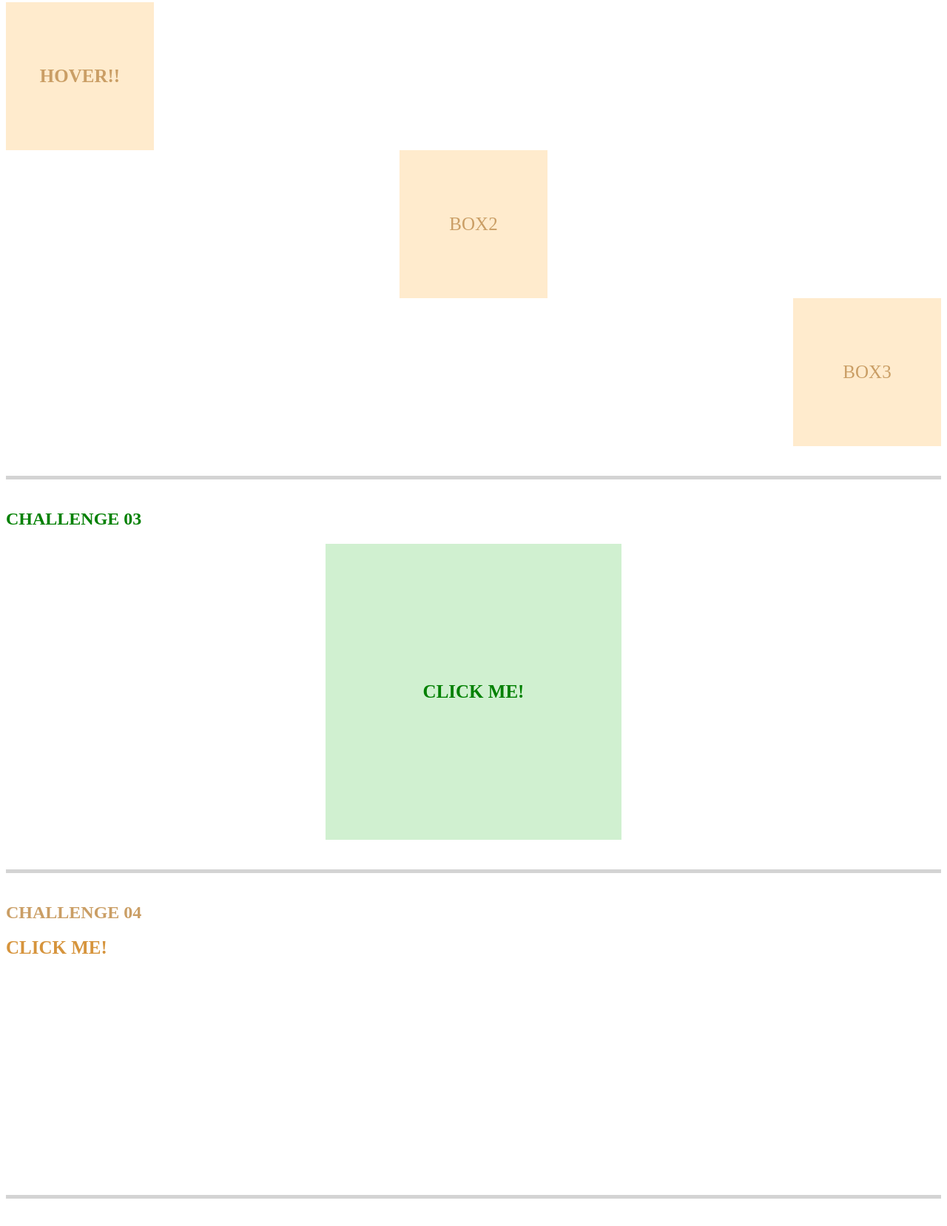
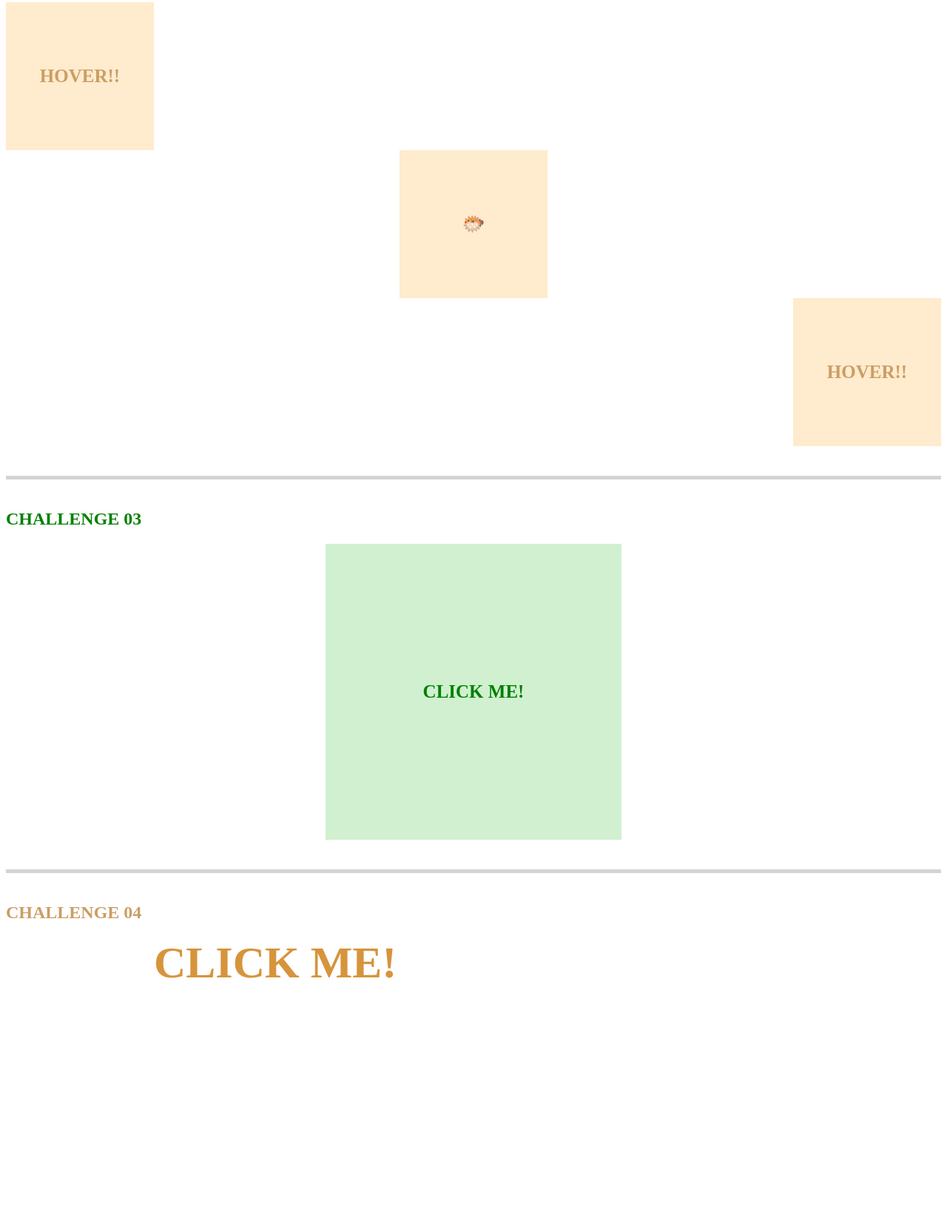
Before and after one commit to pingmommy/noonaChaper05, a plain HTML site: page index.html in a window 1280 px wide. Shown: the part 396-2053 px from the top of the page at 74% size. Drawn offline with Linux system fonts and the light colour scheme.

Commit message:
hover기능 또 추가

```diff
--- a/index.html
+++ b/index.html
@@ -12,8 +12,8 @@
     <div class="c1-container">
       <div class="box green c1b1" id="c1b1">CLICK ME!</div>
       <div class="c1-container">
-        <div class="box green margin">BOX2</div>
-        <div class="box green">BOX3</div>
+        <div class="box green margin">🐢</div>
+        <div class="box green">🐢</div>
       </div>
     </div>
     <div class="divided-line"></div>
@@ -24,10 +24,10 @@
         <div class="box wood c2-first-child">HOVER!!</div>
       </div>
       <div class="c2-second">
-        <div class="box wood">BOX2</div>
+        <div class="box wood c2-second-child">🐡</div>
       </div>
       <div class="c2-third">
-        <div class="box wood">BOX3</div>
+        <div class="box wood c2-third-child">HOVER!!</div>
       </div>
     </div>
     <div class="divided-line"></div>
@@ -37,17 +37,17 @@
       <div class="c3-mother-box" id="c3-mother-box">
         CLICK ME!
         <div class="c3-children-box" id="c3-children-box">
-          <div class="box green">BOX2</div>
+          <div class="box green">🐢</div>
         </div>
       </div>
     </div>
     <div class="divided-line"></div>
     <!-- ------------------ challenge04 --------------------------- -->
     <h2 style="color: rgb(202, 158, 101)">CHALLENGE 04</h2>
-    <span id="c4-event">CLICK ME!</span>
-    <div class="c4-container">
-      <div class="box wood c4-container" id="c4b1">BOX1</div>
-      <div class="box wood2" id="c4b2">BOX2</div>
+    <div class="c4-container c4-position">
+      <span id="c4-event">CLICK ME!</span>
+      <div class="box wood c4-position" id="c4b1">🐡</div>
+      <div class="box wood2" id="c4b2">🐡</div>
     </div>
     <!-- ------------------ challenge05 --------------------------- -->
     <div style="margin-top: 120px"></div>
@@ -56,9 +56,9 @@
     <div class="c5-container">
       <div class="c5-mother-box">
         <div class="c5-box1-wrapper">
-          <div class="box green">BOX1</div>
+          <div class="box green">🐢</div>
         </div>
-        <div class="box green">BOX2</div>
+        <div class="box green">🐢</div>
       </div>
     </div>
   </body>
--- a/main.js
+++ b/main.js
@@ -8,7 +8,7 @@ document.addEventListener("DOMContentLoaded", function () {
 
   c1b1.addEventListener("click", () => {
     c1b1.classList.add("left");
-    c1b1.textContent = "BOX1";
+    c1b1.textContent = "🐢";
   });
 
   c3MotherBox.addEventListener("click", () => {
@@ -16,8 +16,8 @@ document.addEventListener("DOMContentLoaded", function () {
   });
 
   c4Event.addEventListener("click", () => {
+    c4Event.style.display = "none";
     c4b2.style.left = "70px";
     c4b1.style.left = "0px";
-    c4Event.style.visibility = "hidden";
   });
 });
--- a/style.css
+++ b/style.css
@@ -76,11 +76,36 @@
   height: 200px;
 }
 
+.c2-second-child {
+  position: absolute;
+  top: 0;
+  /* transition: transform 3s ease; */
+  font-weight: 800;
+  cursor: pointer;
+}
+
+.c2-second-child:hover {
+  /* transform: translateY(400px); */
+  top: -10px;
+}
+
 .c2-third {
   display: flex;
   justify-content: flex-end;
   position: relative;
   height: 200px;
+}
+
+.c2-third-child {
+  position: absolute;
+  top: 0;
+  transition: transform 3s ease;
+  font-weight: 800;
+  cursor: pointer;
+}
+
+.c2-third-child:hover {
+  transform: translateY(-400px);
 }
 
 .c3-container {
@@ -116,13 +141,18 @@
 }
 
 .c4-container {
+  height: 300px;
+}
+
+.c4-position {
   position: relative;
 }
 
 #c4-event {
   color: rgb(214, 148, 60);
   font-weight: 700;
-  font-size: 25px;
+  font-size: 60px;
+  margin: 70px 0 0 200px;
   cursor: pointer;
 }
 #c4b1 {
```
